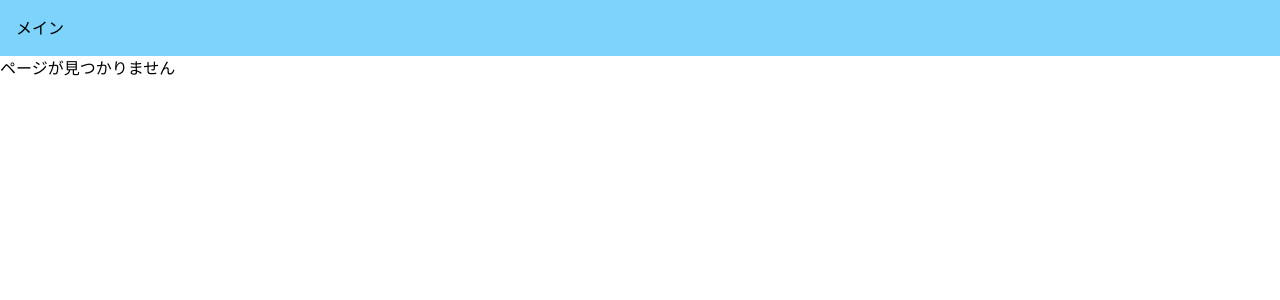
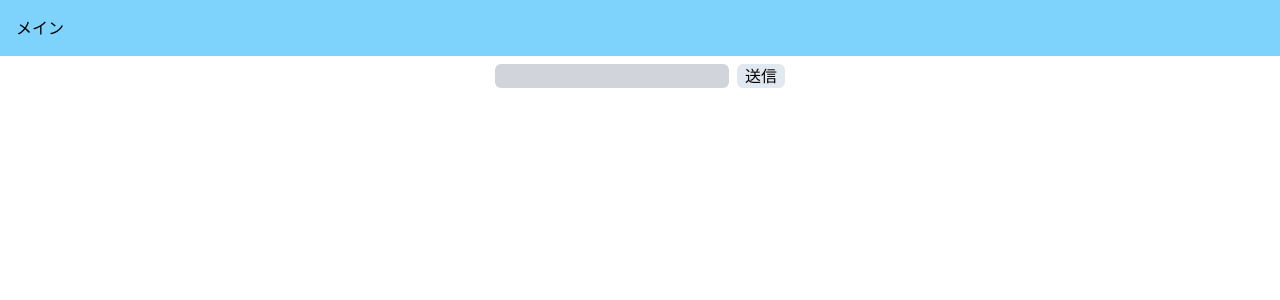
Before and after one commit to Kroro1208/next-basic-learn-app, a Next.js app: page /sa in a window 1280 px wide. Before the commit this address had no page. Shown: the top 300 px of the page. Built offline with nearby package versions, Linux system fonts and the light colour scheme.

Commit message:
サーバーアクション使ってform内外からdataを出力した

```diff
--- /dev/null
+++ b/src/actions/testActions.ts
@@ -0,0 +1,8 @@
+"use server"
+
+export const createTask = async (taskId: number, formData: FormData) => {
+    // DBにtaskを作成
+    console.log("タスクを登録しました");
+    console.log(formData.get("name"));
+    console.log(taskId);
+}
--- /dev/null
+++ b/src/app/sa/page.tsx
@@ -0,0 +1,16 @@
+import { createTask } from "@/actions/testActions"
+
+const ServerActionsPage = () => {
+    const taskId = 1;
+    const createTaskId =  createTask.bind(null, taskId) // bind()でformに存在しないdataをSAに渡す
+  return (
+    <div>
+      <form action={createTaskId} className='mt-2 flex items-center justify-center'>
+        <input type="text" name="name" id="name" className='bg-gray-300 rounded-md'/>
+        <button type='submit' className='bg-slate-200 ml-2 px-2 rounded-md'>送信</button>
+      </form>
+    </div>
+  )
+}
+
+export default ServerActionsPage
```
